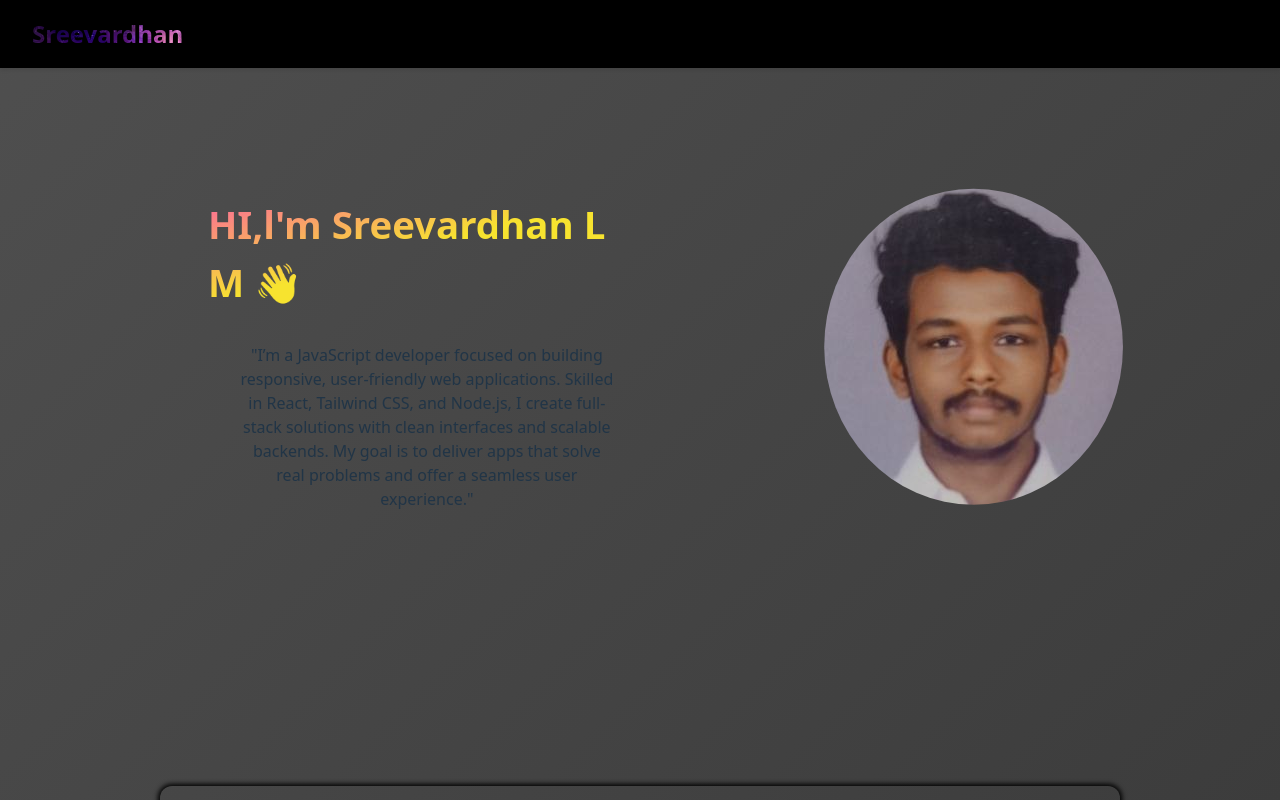
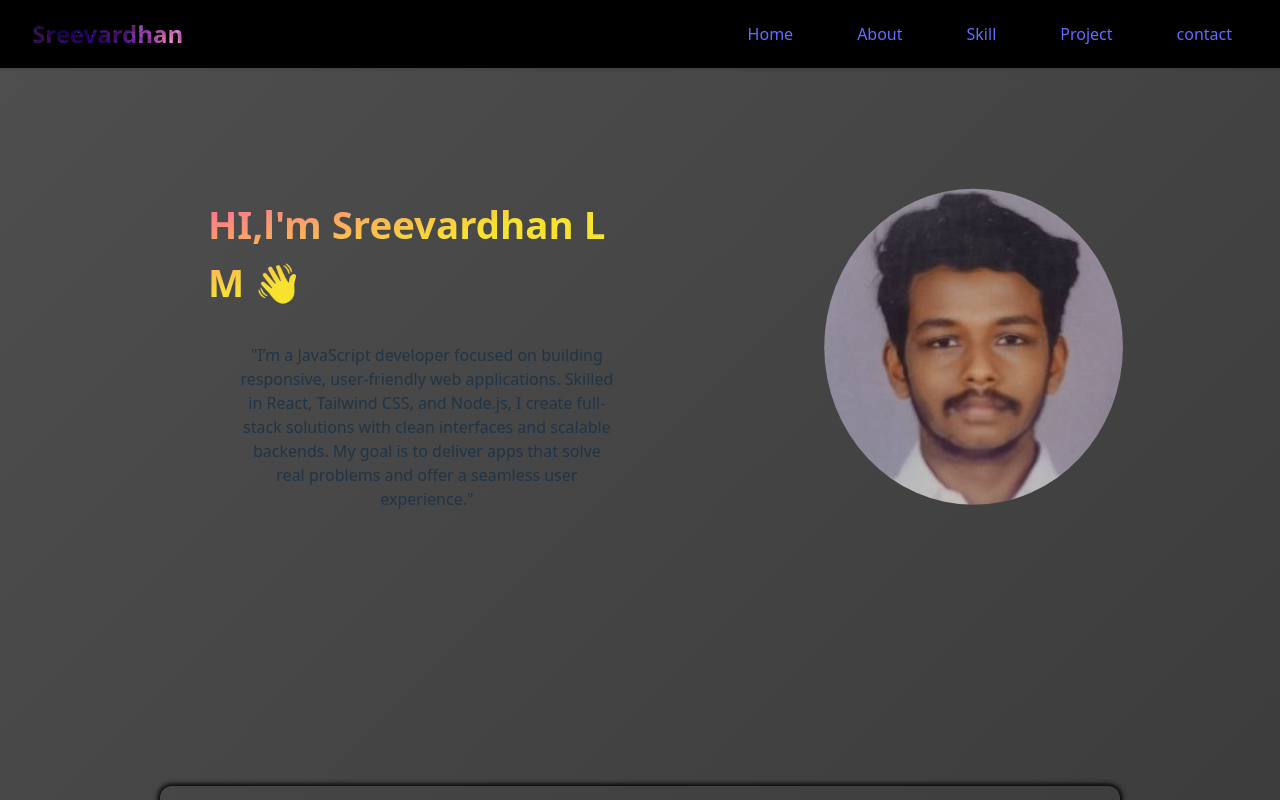
Before and after one commit to Sreevardhan2002-cell/Portfolio, a React (Vite) app: page / in a window 1280 px wide. Shown: the top 800 px of the page. Built offline with nearby package versions, Linux system fonts and the light colour scheme.

Commit message:
Update in navbar

```diff
--- a/package.json
+++ b/package.json
@@ -11,7 +11,8 @@
   },
   "dependencies": {
     "react": "^19.1.0",
-    "react-dom": "^19.1.0"
+    "react-dom": "^19.1.0",
+    "react-router-dom": "^7.8.0"
   },
   "devDependencies": {
     "@eslint/js": "^9.30.1",
--- a/src/App.jsx
+++ b/src/App.jsx
@@ -1,6 +1,7 @@
 import NaveBar from './Component/NavBar'
 import About from './Component/About'
 import './App.css'
+import { BrowserRouter as Router } from 'react-router-dom'
 import AboutContent from './Component/AboutContent'
 import Skill from './Component/skill'
 import Project from './Component/project'
@@ -9,7 +10,9 @@ import Footer from './Component/Footer'
 function App() {
   return (
     <div>
+      <Router>
       <NaveBar />
+      </Router>
       <About />
       <AboutContent />
       <Skill />
--- a/src/CSS/About.css
+++ b/src/CSS/About.css
@@ -695,9 +695,11 @@
         width: 100%;
     }
 
+}
+
         @media(max-width: 500px){
             .About-profile{
-        clip-path: ellipse(24% 36% at 49% 44%);
+                clip-path: ellipse(23% 37% at 49% 40%);
                 width: 22rem;
                 padding: 15px;
             }
@@ -711,4 +713,3 @@
                 padding: 0px 2rem;
             }
         }
-}
--- a/src/CSS/NavBar.css
+++ b/src/CSS/NavBar.css
@@ -18,13 +18,20 @@
 }
 
 .navbar-links{
+    list-style: none;
+    margin: 0;
+    padding: 0;
+}
+
+.navbar-links.nav-dropdown{
     display: flex;
+    flex-direction: row;
     gap: 2rem;
 }
 
-.nav-dropdown{
+/* .nav-dropdown{
     display: none;
-}
+} */
 
 .navbar-link{
     font-size: 1rem;
@@ -66,7 +73,7 @@
 .nav-btn{
     cursor: pointer;
 }
-@media(max-width:500px){
+@media(max-width:600px){
     .toggle{
         display: block;
         position:absolute;
@@ -81,8 +88,10 @@
         box-shadow: 0 0 10px(0,0,0,0.3);
     }
     .navbar-link{
-        display: none;
-        /* flex-basis: 10.33%; */
+        /* display: none; */
+        display: flex;
+        justify-content: center;
+        flex-basis: 10.33%;
     }
     .toggle .common{
         position: absolute;
@@ -116,13 +125,14 @@
         left: 50%;
         transform: translate(-50%, -50%);
     }
-    .navbar-links, .nav-dropdown{
+    .navbar-links.nav-dropdown{
     position: absolute;
     width: 13rem;
-    height: 300px;
+    height: auto;
     right: 0px;
     top: 58px;
     display:none;
+    /* display:flex; */
     flex-direction: column;
     flex-wrap: wrap;
     transition: all 1s ease;
@@ -135,4 +145,8 @@
         background-color: gray;
         transition: background 0.5s;
     }
+    .navbar-links.nav-dropdown.open{
+        display: flex;
+        /* flex-direction: column; */
+    }
 }
--- a/src/Component/NavBar.jsx
+++ b/src/Component/NavBar.jsx
@@ -1,5 +1,7 @@
 
+import React from "react";
 import "../CSS/NavBar.css"
+import { Link } from "react-router-dom";
 import About from "./About"
 import AboutContent from "./AboutContent"
 import Skill from "./skill"
@@ -7,16 +9,24 @@ import Project from "./project"
 import Footer from "./Footer"
 function NaveBar(){
 
+    const [open,setopen]=React.useState(false);
+
     const handleToggle = () => {
+        setopen(!open);
         // Handle toggle functionality here
-        const dropdown = document.querySelector('.nav-dropdown');
-        const navLink = document.querySelectorAll('.navbar-link')
-        dropdown.style.display = dropdown.style.display === 'none' ? "flex" : 'none';
-        navLink.forEach(link =>{
-            link.style.display = dropdown.style.display === 'flex' ? 'block' : 'none'
-            link.style.flexBasis = dropdown.style.display === 'flex' ? '10.33%' : ''
-            link.style.cursor = dropdown.style.display === 'flex' ? 'pointer' : 'default'
-        })
+
+        // const slide= style.width('500px')
+        // if(window.matchMedia("(max-width: 500px)").matches){
+        // const dropdown = document.querySelector('.nav-dropdown');
+        // const navLink = document.querySelectorAll('.nav_drop-link');
+
+        //     dropdown.style.display = dropdown.style.display === 'none' ? "flex" : 'none';
+
+        //     navLink.forEach(link =>{
+        //         link.style.display = dropdown.style.display === 'flex' ? 'block' : 'none'
+        //         link.style.flexBasis = dropdown.style.display === 'flex' ? '10.33%' : ''
+        //         link.style.cursor = dropdown.style.display === 'flex' ? 'pointer' : 'default'
+        //     })
 
     }
 
@@ -30,14 +40,24 @@ function NaveBar(){
                 <div className="nav-middle_line common"></div>
                 <div className="nav-bottom_line common"></div>
                 </div>
-            <li className="navbar-links nav-dropdown">
+            <ul className={`navbar-links nav-dropdown${open ? " open" : ""}`}>
 
-                <a href={About} className="navbar-link nav-btn">Home</a>
-                <a href={AboutContent} className="navbar-link nav-btn">About</a>
-                <a href={Skill} className="navbar-link nav-btn">Skill</a>
-                <a href={Project} className="navbar-link nav-btn">Project</a>
-                <a href={Footer} className="navbar-link nav-btn">contact</a>
-            </li>
+                <li>
+                    <Link to="/" className="navbar-link nav_drop-link nav-btn">Home</Link>
+                </li>
+                <li>
+                    <Link to="/about" className="navbar-link nav_drop-link nav-btn">About</Link>
+                </li>
+                <li>
+                    <Link to="/skill" className="navbar-link nav_drop-link nav-btn">Skill</Link>
+                </li>
+                <li>
+                    <Link to="/project" className="navbar-link nav_drop-link nav-btn">Project</Link>
+                </li>
+                <li>
+                    <Link to="/contact" className="navbar-link nav_drop-link nav-btn">contact</Link>
+                </li>
+            </ul>
         </nav>
     )
 }
```
Also changed, not shown: 1 other file (tests, documents, lock files or other folders). Lines whose indentation alone changed are shown as unchanged.
